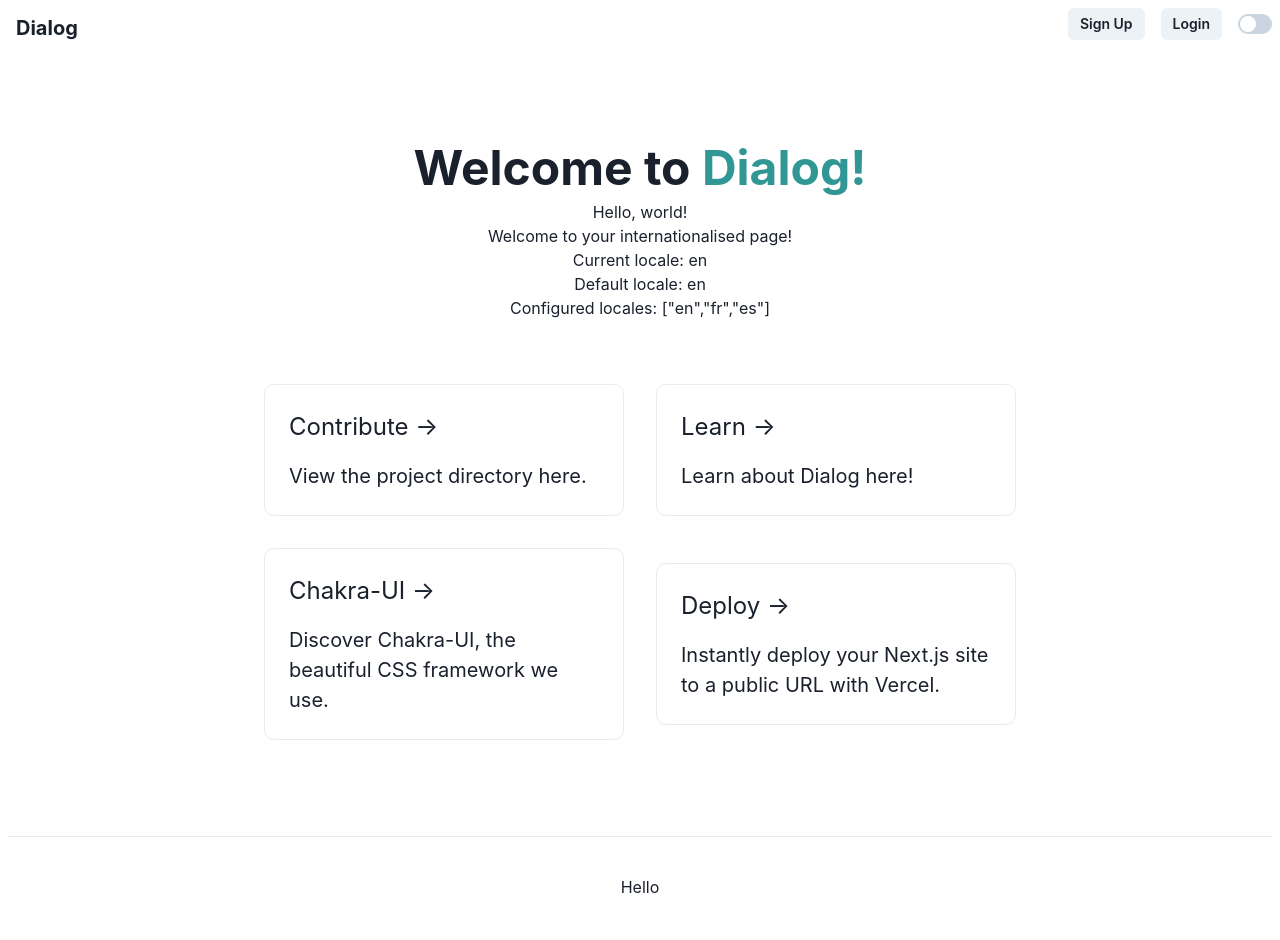
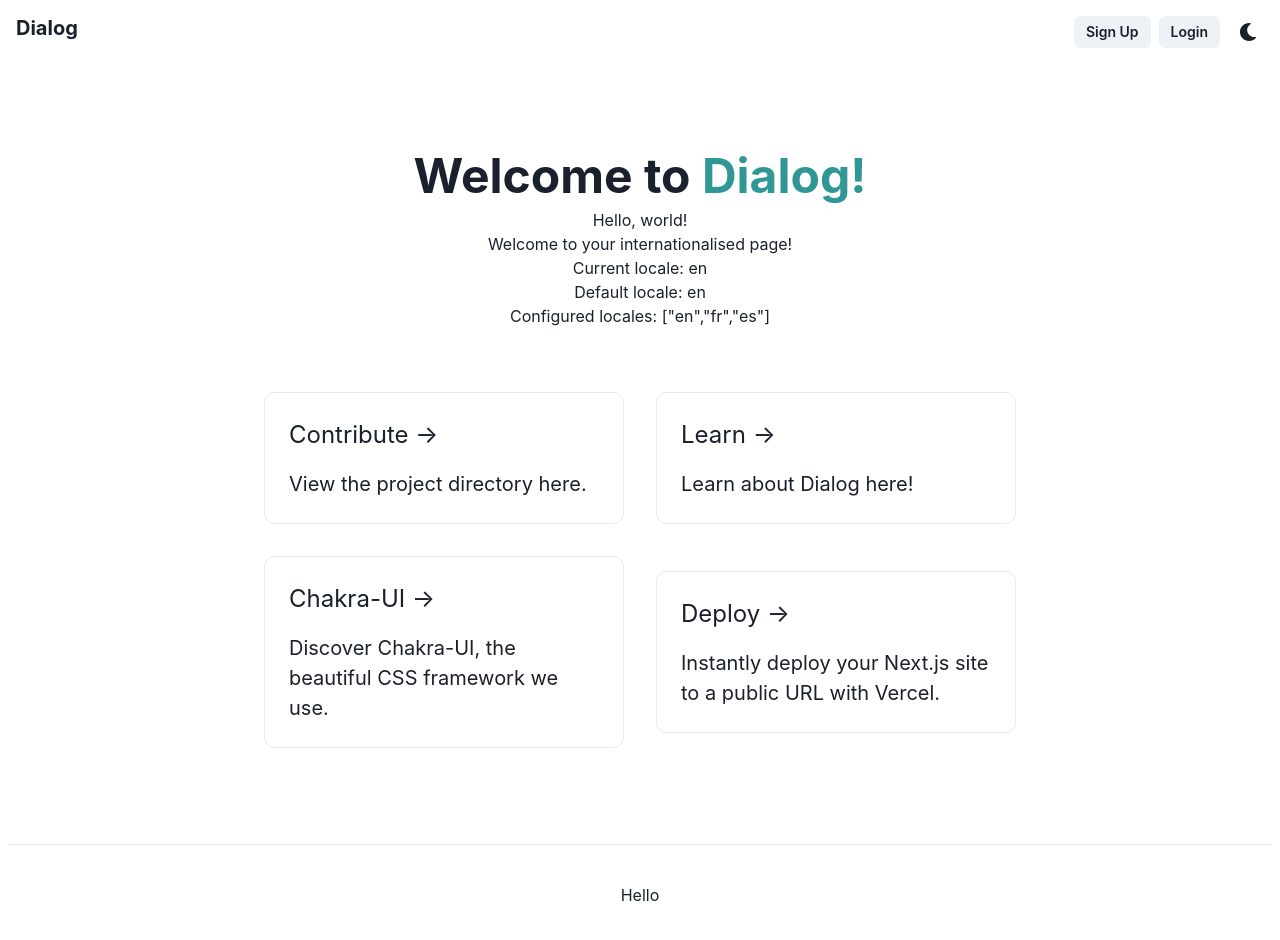
Before and after one commit to white-van/discussion-board, a Next.js app in the folder frontend/: page / in a window 1280 px wide. Shown: the top 940 px of the page. Built offline with nearby package versions, Linux system fonts and the light colour scheme.

Commit message:
change dark mode button

```diff
--- a/frontend/components/Navbar/index.tsx
+++ b/frontend/components/Navbar/index.tsx
@@ -3,32 +3,41 @@ import {
   Button,
   Flex,
   Heading,
+  IconButton,
   Spacer,
-  Switch,
   useColorMode,
+  useColorModeValue,
 } from "@chakra-ui/react";
 import React from "react";
+import { FaMoon, FaSun } from "react-icons/fa";
 
 export const Navbar = (): JSX.Element => {
   const { toggleColorMode } = useColorMode();
+  const SwitchIcon = useColorModeValue(FaMoon, FaSun);
+  const nextMode = useColorModeValue("dark", "light");
 
   return (
     <Flex w="100%" m="2" mb="4">
-      <Box p="2">
+      <Box m="2">
         <Heading size="md">Dialog</Heading>
       </Box>
       <Spacer />
       <Box>
-        <Button mr="4" size="sm">
+        <Button m="1" size="sm">
           Sign Up
         </Button>
-        <Button mr="4" size="sm">
+        <Button m="1" size="sm">
           Login
         </Button>
-        <Switch
-          aria-label="darkmode-switch"
-          color="gray"
-          onChange={() => toggleColorMode()}
+        <IconButton
+          size="md"
+          fontSize="lg"
+          aria-label={`Switch to ${nextMode} mode`}
+          variant="ghost"
+          color="current"
+          margin="1"
+          onClick={toggleColorMode}
+          icon={<SwitchIcon />}
         />
       </Box>
     </Flex>
```
